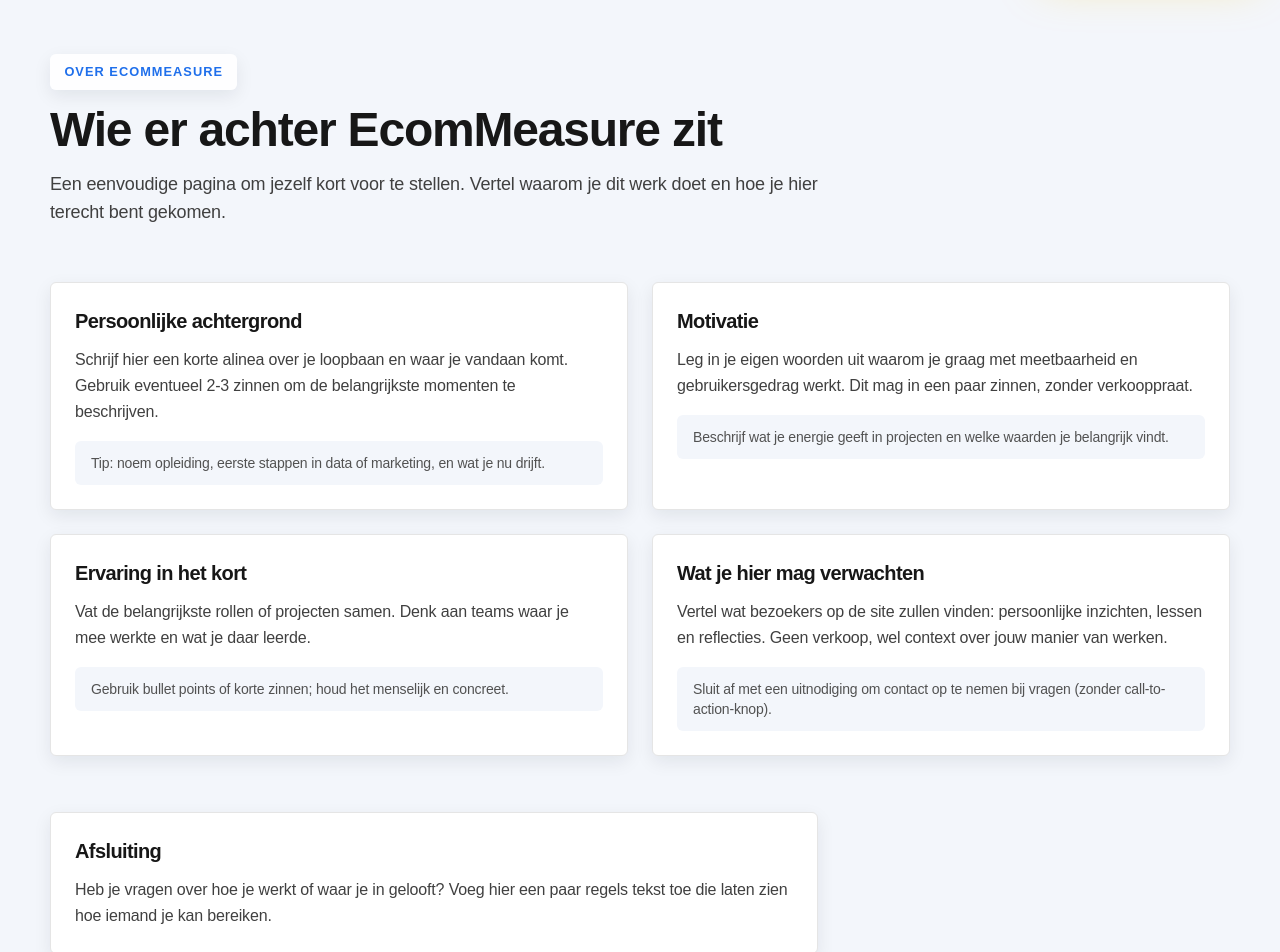
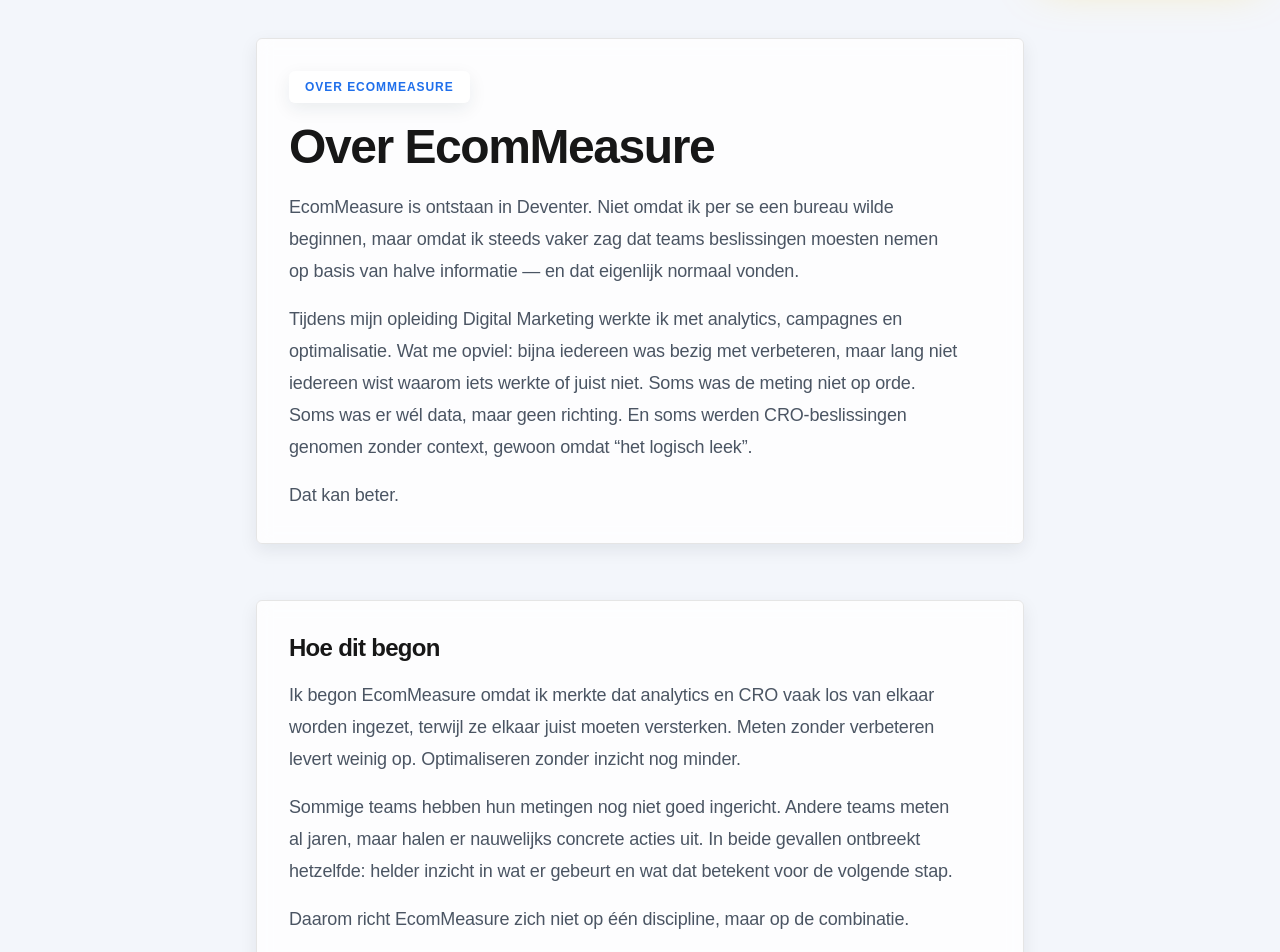
Before and after one commit to ProjectBibo/EcomMeasure3, a React (Vite) app: page /about in a window 1280 px wide. Shown: the part 140-1092 px from the top of the page. Built offline with nearby package versions, Linux system fonts and the light colour scheme.

Commit message:
Add immersive about page content and UX

```diff
--- a/src/pages/About.jsx
+++ b/src/pages/About.jsx
@@ -1,116 +1,317 @@
-import React from "react";
+import React, { useEffect, useRef, useState } from "react";
 import SEO from "../components/SEO";
-import { useLanguage } from "../context/LanguageContext";
 
-const content = {
-  nl: {
-    seo: {
-      title: "Over EcomMeasure",
-      description: "Persoonlijke achtergrond en motivatie achter EcomMeasure.",
-    },
-    eyebrow: "Over EcomMeasure",
-    title: "Wie er achter EcomMeasure zit",
-    intro:
-      "Een eenvoudige pagina om jezelf kort voor te stellen. Vertel waarom je dit werk doet en hoe je hier terecht bent gekomen.",
-    sections: [
+function usePrefersReducedMotion() {
+  const [prefersReducedMotion, setPrefersReducedMotion] = useState(() => {
+    if (typeof window === "undefined") return false;
+    return window.matchMedia("(prefers-reduced-motion: reduce)").matches;
+  });
+
+  useEffect(() => {
+    if (typeof window === "undefined") return undefined;
+    const mediaQuery = window.matchMedia("(prefers-reduced-motion: reduce)");
+
+    const handleChange = (event) => setPrefersReducedMotion(event.matches);
+    mediaQuery.addEventListener("change", handleChange);
+
+    return () => mediaQuery.removeEventListener("change", handleChange);
+  }, []);
+
+  return prefersReducedMotion;
+}
+
+const heroContent = {
+  heading: "Over EcomMeasure",
+  paragraphs: [
+    "EcomMeasure is ontstaan in Deventer. Niet omdat ik per se een bureau wilde beginnen, maar omdat ik steeds vaker zag dat teams beslissingen moesten nemen op basis van halve informatie — en dat eigenlijk normaal vonden.",
+    "Tijdens mijn opleiding Digital Marketing werkte ik met analytics, campagnes en optimalisatie. Wat me opviel: bijna iedereen was bezig met verbeteren, maar lang niet iedereen wist waarom iets werkte of juist niet. Soms was de meting niet op orde. Soms was er wél data, maar geen richting. En soms werden CRO-beslissingen genomen zonder context, gewoon omdat “het logisch leek”.",
+    "Dat kan beter.",
+  ],
+};
+
+const sections = [
   {
-        title: "Persoonlijke achtergrond",
-        body: "Schrijf hier een korte alinea over je loopbaan en waar je vandaan komt. Gebruik eventueel 2-3 zinnen om de belangrijkste momenten te beschrijven.",
-        hint: "Tip: noem opleiding, eerste stappen in data of marketing, en wat je nu drijft.",
+    id: "hoe-dit-begon",
+    heading: "Hoe dit begon",
+    paragraphs: [
+      "Ik begon EcomMeasure omdat ik merkte dat analytics en CRO vaak los van elkaar worden ingezet, terwijl ze elkaar juist moeten versterken. Meten zonder verbeteren levert weinig op. Optimaliseren zonder inzicht nog minder.",
+      "Sommige teams hebben hun metingen nog niet goed ingericht. Andere teams meten al jaren, maar halen er nauwelijks concrete acties uit. In beide gevallen ontbreekt hetzelfde: helder inzicht in wat er gebeurt en wat dat betekent voor de volgende stap.",
+      "Daarom richt EcomMeasure zich niet op één discipline, maar op de combinatie.",
+    ],
   },
   {
-        title: "Motivatie",
-        body: "Leg in je eigen woorden uit waarom je graag met meetbaarheid en gebruikersgedrag werkt. Dit mag in een paar zinnen, zonder verkooppraat.",
-        hint: "Beschrijf wat je energie geeft in projecten en welke waarden je belangrijk vindt.",
+    id: "analytics-en-cro",
+    heading: "Analytics én CRO, in samenhang",
+    paragraphs: [
+      "Bij EcomMeasure werken we aan twee dingen tegelijk: inzicht en verbetering.",
+      "We helpen teams hun metingen op orde te brengen — of te controleren — zodat duidelijk is wat gebruikers doen, waar ze afhaken en welke stappen in de funnel aandacht verdienen. Tegelijk kijken we naar de website zelf: UX, content, flows en interacties. Wat zien gebruikers? Wat verwachten ze? En waar ontstaat frictie?",
+      "Soms begint dat bij analytics.",
+      "Soms juist bij een UX-review of gedragsanalyse.",
+      "De volgorde hangt af van de situatie, niet van een vast stappenplan.",
+    ],
   },
   {
-        title: "Ervaring in het kort",
-        body: "Vat de belangrijkste rollen of projecten samen. Denk aan teams waar je mee werkte en wat je daar leerde.",
-        hint: "Gebruik bullet points of korte zinnen; houd het menselijk en concreet.",
+    id: "geen-aannames",
+    heading: "Geen aannames, geen testfabriek",
+    paragraphs: [
+      "CRO is geen wedstrijdje “wie het meeste test”. Het is een manier om betere keuzes te maken.",
+      "Bij EcomMeasure werken we met gedragsanalyse, UX-insights en data om verbeteringen te onderbouwen. Dat kan leiden tot optimalisaties, maar ook tot het schrappen van ideeën die op papier goed klonken, maar in de praktijk weinig toevoegen. Dat is geen verlies — dat is vooruitgang.",
+    ],
   },
   {
-        title: "Wat je hier mag verwachten",
-        body: "Vertel wat bezoekers op de site zullen vinden: persoonlijke inzichten, lessen en reflecties. Geen verkoop, wel context over jouw manier van werken.",
-        hint: "Sluit af met een uitnodiging om contact op te nemen bij vragen (zonder call-to-action-knop).",
-      },
+    id: "geen-klassiek-zzp-verhaal",
+    heading: "Waarom dit geen klassiek ZZP-verhaal is",
+    paragraphs: [
+      "Hoewel ik EcomMeasure zelf heb opgezet, is het bewust geen one-man-show voor altijd.",
+      "Goede digitale ervaringen ontstaan op het snijvlak van data, UX en techniek. Daarom is EcomMeasure opgezet met de ambitie om uit te groeien tot een klein, inhoudelijk sterk team. Geen productieband, geen ruis, geen lagen. Wel mensen die weten wat ze doen en elkaar aanvullen.",
+      "Klein genoeg om scherp te blijven. Groot genoeg om kwaliteit te leveren.",
     ],
-    closing:
-      "Heb je vragen over hoe je werkt of waar je in gelooft? Voeg hier een paar regels tekst toe die laten zien hoe iemand je kan bereiken.",
-  },
-  en: {
-    seo: {
-      title: "About EcomMeasure",
-      description: "Personal background and motivation behind EcomMeasure.",
-    },
-    eyebrow: "About EcomMeasure",
-    title: "The person behind EcomMeasure",
-    intro:
-      "A straightforward page to introduce yourself. Share why you do this work and how you arrived here.",
-    sections: [
-      {
-        title: "Personal background",
-        body: "Write a short paragraph about your career path and where you come from. Two or three sentences are enough to highlight key moments.",
-        hint: "Tip: mention education, first steps in data or marketing, and what drives you now.",
   },
   {
-        title: "Motivation",
-        body: "Describe in your own words why you enjoy working with measurement and user behavior. Keep it to a few sentences without sales language.",
-        hint: "Share what gives you energy in projects and which values matter to you.",
+    id: "voor-wie",
+    heading: "Voor wie EcomMeasure werkt",
+    paragraphs: [
+      "EcomMeasure werkt voor e-commerce teams die:",
+      "* betere beslissingen willen nemen over hun website",
+      "* inzicht zoeken in gedrag, niet alleen cijfers",
+      "* analytics en CRO niet los zien, maar als één geheel",
+      "Niet voor wie snel iets wil “testen omdat het kan”.",
+      "Wel voor teams die willen begrijpen waar verbetering nodig is — en waarom.",
+      "EcomMeasure staat nog aan het begin.",
+      "Maar de manier van werken is helder:",
+      "inzicht en verbetering horen bij elkaar. En daar nemen we de tijd voor.",
+    ],
   },
-      {
-        title: "Experience snapshot",
-        body: "Summarize the most relevant roles or projects. Think about the teams you worked with and what you learned there.",
-        hint: "Bullet points or short sentences work well; stay human and concrete.",
-      },
-      {
-        title: "What to expect here",
-        body: "Explain what visitors will find on this site: personal insights, lessons and reflections. No sales, just context on how you approach work.",
-        hint: "Close with a note on how to reach you for questions (no call-to-action button).",
-      },
-    ],
-    closing:
-      "Questions about how you work or what you believe in? Add a few lines here that show the best way to get in touch.",
-  },
+];
+
+export default function About() {
+  const [progress, setProgress] = useState(0);
+  const [visibleSections, setVisibleSections] = useState({});
+  const contentRef = useRef(null);
+  const sectionRefs = useRef([]);
+  const prefersReducedMotion = usePrefersReducedMotion();
+
+  useEffect(() => {
+    if (!contentRef.current) return undefined;
+
+    const handleProgress = () => {
+      if (!contentRef.current) return;
+      const rect = contentRef.current.getBoundingClientRect();
+      const contentTop = window.scrollY + rect.top;
+      const contentHeight = rect.height;
+      const viewportHeight = window.innerHeight;
+      const maxScrollable = contentHeight - viewportHeight;
+
+      if (maxScrollable <= 0) {
+        setProgress(100);
+        return;
+      }
+
+      const scrolled = window.scrollY - contentTop;
+      const nextProgress = Math.min(Math.max((scrolled / maxScrollable) * 100, 0), 100);
+      setProgress(nextProgress);
     };
 
-export default function About() {
-  const { language } = useLanguage();
-  const copy = content[language];
+    const handleScroll = () => requestAnimationFrame(handleProgress);
+    handleProgress();
+
+    window.addEventListener("scroll", handleScroll, { passive: true });
+    window.addEventListener("resize", handleProgress);
+
+    return () => {
+      window.removeEventListener("scroll", handleScroll);
+      window.removeEventListener("resize", handleProgress);
+    };
+  }, []);
+
+  useEffect(() => {
+    if (!sectionRefs.current.length) return undefined;
+
+    if (prefersReducedMotion) {
+      const initialVisibility = sectionRefs.current.reduce((acc, ref) => {
+        if (ref?.dataset?.sectionId) {
+          acc[ref.dataset.sectionId] = true;
+        }
+        return acc;
+      }, {});
+      setVisibleSections(initialVisibility);
+      return undefined;
+    }
+
+    const observer = new IntersectionObserver(
+      (entries) => {
+        entries.forEach((entry) => {
+          const { target, isIntersecting } = entry;
+          const sectionId = target.dataset.sectionId;
+          if (isIntersecting && sectionId) {
+            setVisibleSections((prev) => ({ ...prev, [sectionId]: true }));
+            observer.unobserve(target);
+          }
+        });
+      },
+      { threshold: 0.2 }
+    );
+
+    sectionRefs.current.forEach((ref) => {
+      if (ref) observer.observe(ref);
+    });
+
+    return () => observer.disconnect();
+  }, [prefersReducedMotion]);
 
   return (
     <>
-      <SEO title={copy.seo.title} description={copy.seo.description} />
-      <main className="bg-surface-light pb-20 pt-20">
-        <div className="site-container space-y-14">
-          <header className="space-y-4 max-w-3xl">
-            <span className="pill-badge bg-white/90 text-brand-blue shadow-sm">{copy.eyebrow}</span>
-            <h1 className="text-4xl font-bold tracking-tight text-neutral-900 sm:text-5xl">
-              {copy.title}
-            </h1>
-            <p className="text-lg text-neutral-700">{copy.intro}</p>
+      <SEO title="Over EcomMeasure" description="De achtergrond en werkwijze van EcomMeasure." />
+      <div className="about-page relative min-h-screen bg-surface-light">
+        <div className="about-progress" aria-hidden>
+          <div className="about-progress__bar" style={{ width: `${progress}%` }} />
+        </div>
+
+        <main ref={contentRef} className="px-6 pb-20 pt-16 sm:px-8 lg:px-10">
+          <div className="mx-auto flex max-w-3xl flex-col gap-14">
+            <header
+              ref={(node) => {
+                sectionRefs.current[0] = node;
+              }}
+              data-section-id="hero"
+              className={`about-section space-y-5 rounded-2xl border border-neutral-200 bg-white/80 p-8 shadow-sm backdrop-blur ${
+                visibleSections.hero ? "is-visible" : ""
+              }`}
+            >
+              <div className="inline-flex items-center rounded-full bg-white px-4 py-2 text-xs font-semibold uppercase tracking-[0.08em] text-brand-blue shadow-sm">
+                {heroContent.heading}
+              </div>
+              <h1 className="text-4xl font-bold leading-tight text-neutral-900 sm:text-5xl">{heroContent.heading}</h1>
+              <div className="space-y-4 text-lg leading-8 text-neutral-800">
+                {heroContent.paragraphs.map((paragraph, index) => (
+                  <p key={`hero-${index}`} className="max-w-2xl">
+                    {paragraph}
+                  </p>
+                ))}
+              </div>
             </header>
 
-          <section className="grid gap-6 md:grid-cols-2">
-            {copy.sections.map((section) => (
+            <section className="space-y-12">
+              {sections.map((section, index) => (
                 <article
-                key={section.title}
-                className="h-full rounded-2xl border border-neutral-200 bg-white p-6 shadow-sm"
+                  key={section.id}
+                  ref={(node) => {
+                    sectionRefs.current[index + 1] = node;
+                  }}
+                  data-section-id={section.id}
+                  className={`about-section rounded-2xl border border-neutral-200 bg-white/80 p-8 shadow-sm backdrop-blur ${
+                    visibleSections[section.id] ? "is-visible" : ""
+                  }`}
                 >
-                <h2 className="text-xl font-semibold text-neutral-900">{section.title}</h2>
-                <p className="mt-3 text-neutral-700 leading-relaxed">{section.body}</p>
-                <p className="mt-4 rounded-lg bg-surface-light px-4 py-3 text-sm text-neutral-600">
-                  {section.hint}
+                  <h2 className="text-2xl font-semibold leading-tight text-neutral-900">{section.heading}</h2>
+                  <div className="mt-4 space-y-4 text-lg leading-8 text-neutral-800">
+                    {section.paragraphs.map((paragraph, paragraphIndex) => {
+                      const isListItem = paragraph.trim().startsWith("*");
+                      if (isListItem) {
+                        const listItems = section.paragraphs
+                          .slice(paragraphIndex)
+                          .filter((item) => item.trim().startsWith("*"))
+                          .map((item) => item.replace(/^\*\s*/, ""));
+
+                        if (paragraphIndex === section.paragraphs.findIndex((item) => item.trim().startsWith("*"))) {
+                          return (
+                            <ul key={`${section.id}-list`} className="list-disc space-y-2 pl-6">
+                              {listItems.map((item) => (
+                                <li key={item}>{item}</li>
+                              ))}
+                            </ul>
+                          );
+                        }
+
+                        return null;
+                      }
+
+                      return (
+                        <p key={`${section.id}-${paragraphIndex}`} className="max-w-2xl">
+                          {paragraph}
                         </p>
+                      );
+                    })}
+                  </div>
                 </article>
               ))}
             </section>
 
-          <section className="max-w-3xl rounded-2xl border border-neutral-200 bg-white p-6 shadow-sm">
-            <h2 className="text-xl font-semibold text-neutral-900">{language === "nl" ? "Afsluiting" : "Closing note"}</h2>
-            <p className="mt-3 text-neutral-700 leading-relaxed">{copy.closing}</p>
+            <section
+              ref={(node) => {
+                sectionRefs.current[sections.length + 1] = node;
+              }}
+              data-section-id="cta"
+              className={`about-section rounded-2xl border border-neutral-200 bg-neutral-900 px-8 py-10 text-white shadow-sm transition-colors ${
+                visibleSections.cta ? "is-visible" : ""
+              }`}
+            >
+              <div className="space-y-3">
+                <h2 className="text-2xl font-semibold leading-tight">Plan een gratis adviesgesprek</h2>
+                <p className="text-lg leading-8 text-white/80">
+                  Bespreek de volgende stap voor je e-commerce groei. Geen verkooppraat, wel concreet advies.
+                </p>
+              </div>
+              <div className="mt-6">
+                <a
+                  href="/#contact"
+                  className="button-primary inline-flex items-center justify-center gap-2"
+                >
+                  Plan een gratis adviesgesprek
+                </a>
+              </div>
             </section>
           </div>
         </main>
+
+        <style>{`
+          .about-page {
+            position: relative;
+          }
+
+          .about-progress {
+            position: fixed;
+            inset: 0 0 auto 0;
+            height: 4px;
+            background: linear-gradient(90deg, rgba(15,23,42,0.08), rgba(15,23,42,0.04));
+            z-index: 50;
+            overflow: hidden;
+            pointer-events: none;
+          }
+
+          .about-progress__bar {
+            height: 100%;
+            width: 0;
+            background: linear-gradient(90deg, #1f6feb, #3b82f6);
+            transform-origin: left;
+            transition: width 160ms ease-out;
+          }
+
+          .about-section {
+            opacity: 0;
+            transform: translateY(16px);
+            transition: opacity 320ms ease, transform 340ms ease;
+            will-change: opacity, transform;
+          }
+
+          .about-section.is-visible {
+            opacity: 1;
+            transform: translateY(0);
+          }
+
+          @media (prefers-reduced-motion: reduce) {
+            .about-progress__bar {
+              transition: none;
+            }
+
+            .about-section {
+              opacity: 1;
+              transform: none;
+              transition: none;
+            }
+          }
+        `}</style>
+      </div>
     </>
   );
 }
```
Lines whose indentation alone changed are shown as unchanged.
